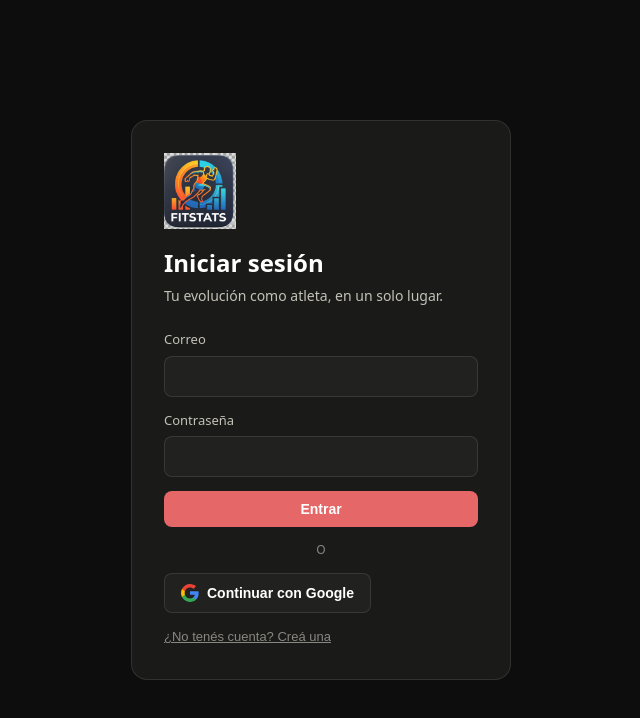
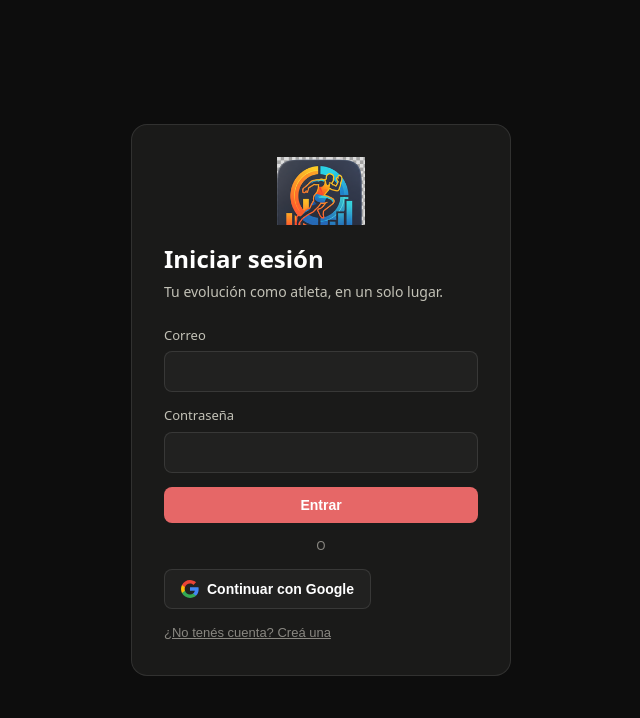
Before and after one commit to kcamacho7/FitStats, a React (Vite) app: page / in a window 1280 px wide. Shown: the top 718 px of the page, without its empty margins (319-959 px from the left). Built offline with nearby package versions, Linux system fonts and the light colour scheme.

Commit message:
Usar solo el ícono del logo (sin wordmark) centrado en el login

```diff
--- a/src/App.css
+++ b/src/App.css
@@ -555,9 +555,9 @@
 
 .login-logo {
   display: block;
-  width: 72px;
+  width: 88px;
   height: auto;
-  margin-bottom: 16px;
+  margin: 0 auto 16px;
 }
 
 .login-title {
--- a/src/components/Login.jsx
+++ b/src/components/Login.jsx
@@ -1,5 +1,5 @@
 import { useState } from 'react'
-import logo from '../assets/logo.png'
+import logo from '../assets/logo-icon.png'
 import Spinner from './Spinner'
 
 function GoogleIcon() {
```
Also changed, not shown: src/assets/logo.png (deleted).
